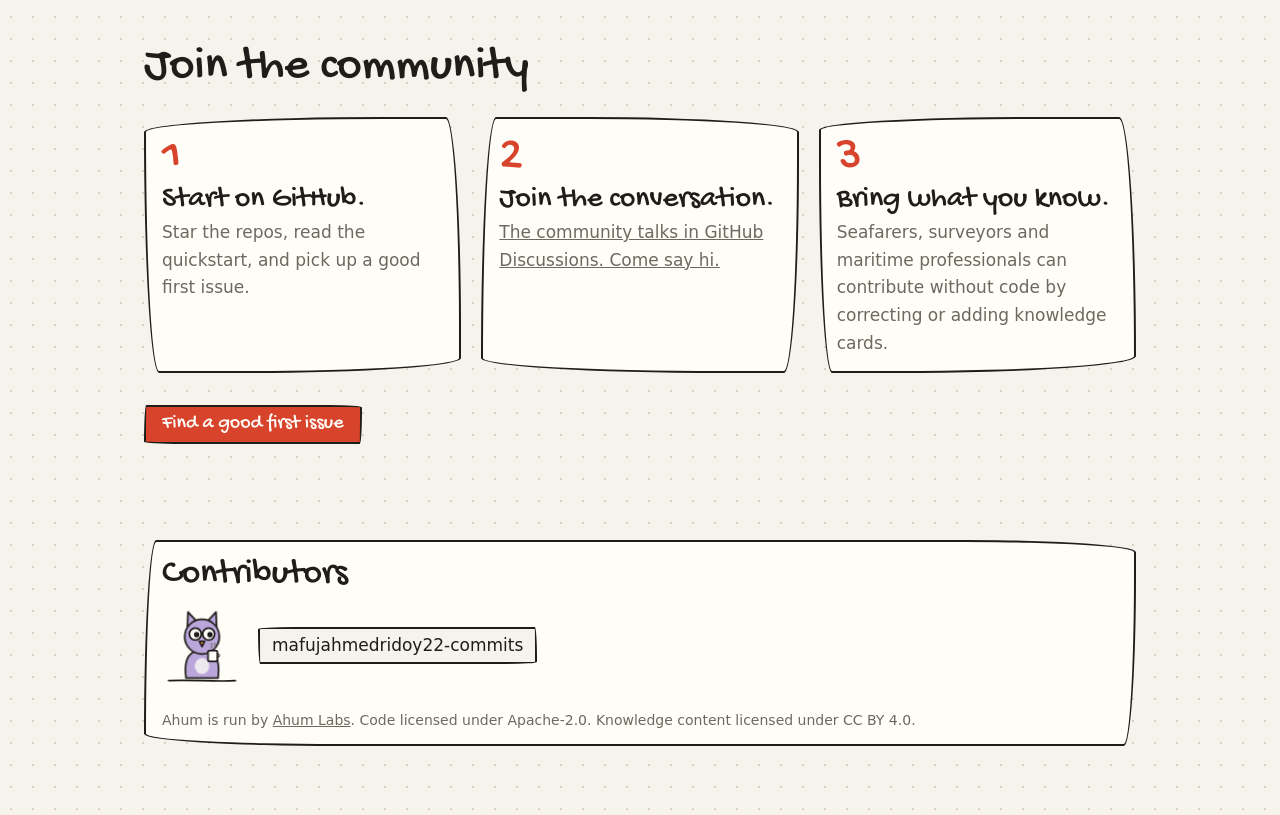
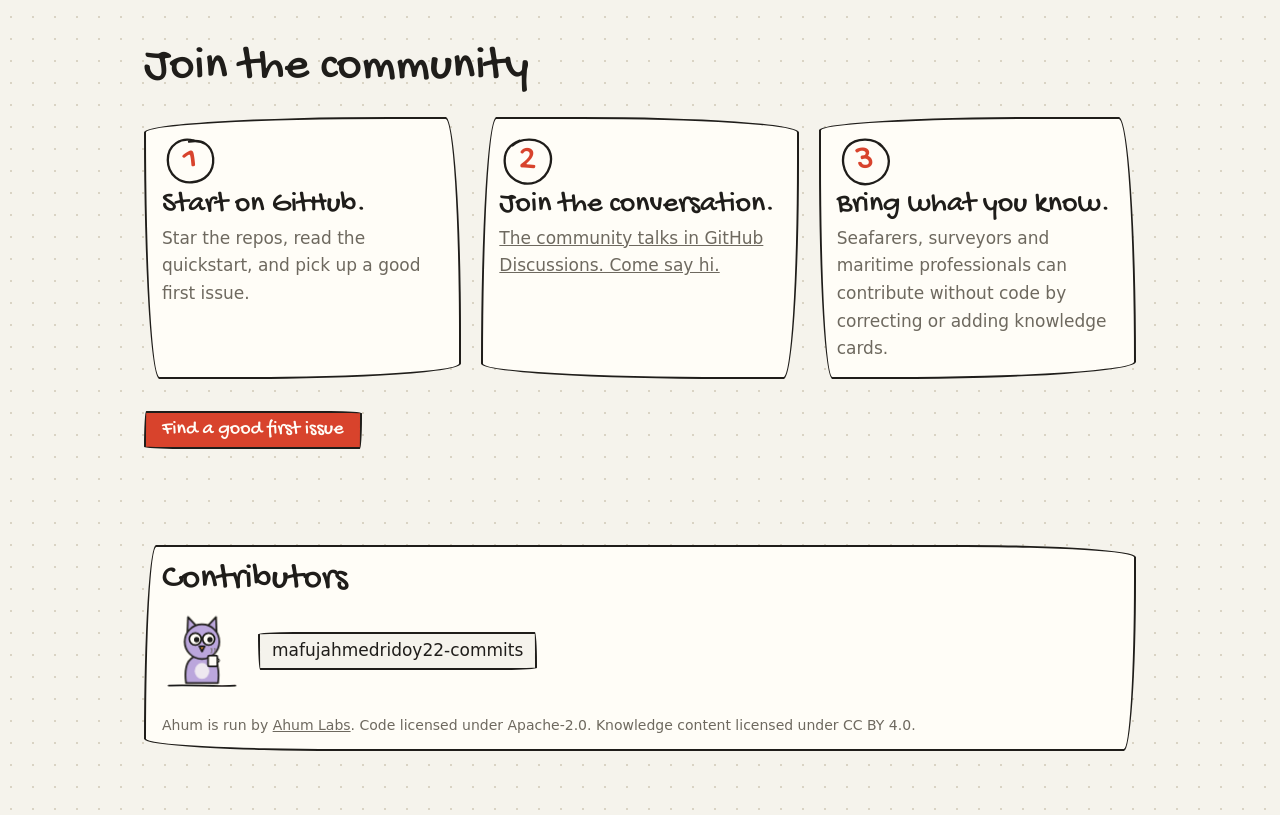
Before and after one commit to AhumLabs-Pvt-Ltd/community-site, a React (Vite) app: page / in a window 1280 px wide. Shown: the part 2480-3295 px from the top of the page. Built offline with nearby package versions, Linux system fonts and the light colour scheme; a web font is replaced by a local one.

Commit message:
Circle the Join step numbers in hand-drawn ink (#15)
Co-authored-by: Claude Opus 5.5 <noreply@anthropic.com>

```diff
--- a/src/sections/Join.jsx
+++ b/src/sections/Join.jsx
@@ -2,6 +2,35 @@ import Section from "./Section.jsx";
 import { join } from "../content.js";
 
 const SHAPES = ["hr1", "hr2", "hr3"];
+
+// Loose pen loops, one per step, so the numbers look circled by hand in a notebook.
+// Each starts and ends in a slightly different place and overshoots, like a real pen stroke.
+const LOOPS = [
+  "M33 7 C 20 3, 6 11, 6 27 C 6 43, 19 51, 31 50 C 45 49, 54 39, 53 25 C 52 12, 42 5, 28 8",
+  "M14 12 C 22 4, 41 3, 50 14 C 58 25, 53 44, 38 50 C 24 55, 7 46, 6 30 C 5 19, 11 11, 21 7",
+  "M47 13 C 39 4, 20 3, 11 13 C 3 23, 5 41, 18 49 C 30 56, 47 50, 52 37 C 56 26, 53 17, 43 10",
+];
+
+// Static on purpose: the cards already settle in on scroll, and that's enough motion here.
+function StepNumber({ n }) {
+  return (
+    <span className="relative inline-grid h-14 w-14 place-items-center" aria-hidden="true">
+      <svg
+        viewBox="0 0 58 56"
+        className="absolute inset-0 h-full w-full"
+        focusable="false"
+        fill="none"
+        stroke="var(--ink)"
+        strokeWidth="2.4"
+        strokeLinecap="round"
+        strokeLinejoin="round"
+      >
+        <path d={LOOPS[(n - 1) % LOOPS.length]} />
+      </svg>
+      <span className="hd-display relative text-4xl leading-none text-accent">{n}</span>
+    </span>
+  );
+}
 
 // No sign-up forms here. Do not collect personal data until there is a privacy policy.
 export default function Join() {
@@ -10,9 +39,7 @@ export default function Join() {
       <ol className="grid gap-5 md:grid-cols-3">
         {join.steps.map((step, i) => (
           <li key={step.title} className={`hd-card ${SHAPES[i]}`}>
-            <span className="hd-display block text-5xl text-accent" aria-hidden="true">
-              {i + 1}
-            </span>
+            <StepNumber n={i + 1} />
             <h3 className="text-3xl">{step.title}</h3>
             {step.href ? (
               <a href={step.href} className="mt-1 block text-muted underline">
```
